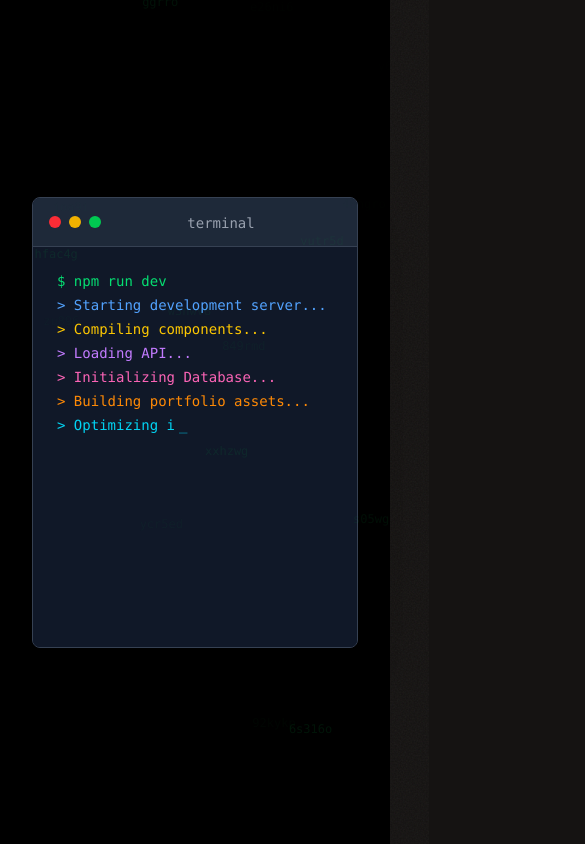
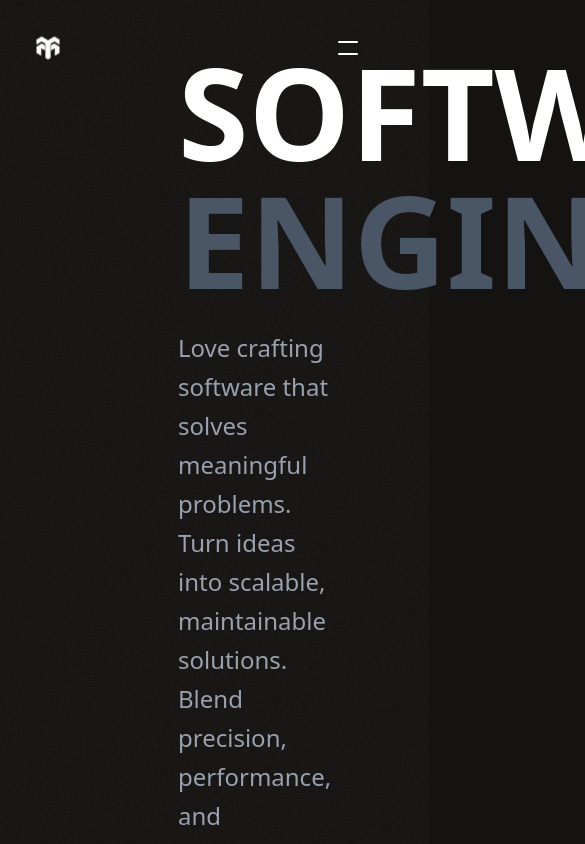
Before and after one commit to MontherTuwati/portfolio-2, a Next.js app: page / in a window 390 px wide. Shown: the top 844 px of the page, 585 px wide, since content can reach past the window. Built offline with nearby package versions, Linux system fonts and the light colour scheme.

Commit message:
Revamp loading animation

```diff
--- /dev/null
+++ b/src/components/GlitchText.tsx
@@ -0,0 +1,89 @@
+import { FC, CSSProperties } from 'react';
+
+interface GlitchTextProps {
+  children: string;
+  speed?: number;
+  enableShadows?: boolean;
+  enableOnHover?: boolean;
+  className?: string;
+}
+
+interface CustomCSSProperties extends CSSProperties {
+  '--after-duration': string;
+  '--before-duration': string;
+  '--after-shadow': string;
+  '--before-shadow': string;
+}
+
+const GlitchText: FC<GlitchTextProps> = ({
+  children,
+  speed = 0.5,
+  enableShadows = true,
+  enableOnHover = false,
+  className = ''
+}) => {
+  const inlineStyles: CustomCSSProperties = {
+    '--after-duration': `${speed * 3}s`,
+    '--before-duration': `${speed * 2}s`,
+    '--after-shadow': enableShadows ? '-5px 0 red' : 'none',
+    '--before-shadow': enableShadows ? '5px 0 cyan' : 'none'
+  };
+
+  const baseClasses = 'text-white text-[clamp(2rem,10vw,8rem)] font-black relative mx-auto select-none cursor-pointer';
+
+  const pseudoClasses = !enableOnHover
+    ? 'after:content-[attr(data-text)] after:absolute after:top-0 after:left-[10px] after:text-white after:bg-[#060010] after:overflow-hidden after:[clip-path:inset(0_0_0_0)] after:[text-shadow:var(--after-shadow)] after:animate-glitch-after ' +
+      'before:content-[attr(data-text)] before:absolute before:top-0 before:left-[-10px] before:text-white before:bg-[#060010] before:overflow-hidden before:[clip-path:inset(0_0_0_0)] before:[text-shadow:var(--before-shadow)] before:animate-glitch-before'
+    : "after:content-[''] after:absolute after:top-0 after:left-[10px] after:text-white after:bg-[#060010] after:overflow-hidden after:[clip-path:inset(0_0_0_0)] after:opacity-0 " +
+      "before:content-[''] before:absolute before:top-0 before:left-[-10px] before:text-white before:bg-[#060010] before:overflow-hidden before:[clip-path:inset(0_0_0_0)] before:opacity-0 " +
+      'hover:after:content-[attr(data-text)] hover:after:opacity-100 hover:after:[text-shadow:var(--after-shadow)] hover:after:animate-glitch-after ' +
+      'hover:before:content-[attr(data-text)] hover:before:opacity-100 hover:before:[text-shadow:var(--before-shadow)] hover:before:animate-glitch-before';
+
+  const combinedClasses = `${baseClasses} ${pseudoClasses} ${className}`;
+
+  return (
+    <div style={inlineStyles} data-text={children} className={combinedClasses}>
+      {children}
+    </div>
+  );
+};
+
+export default GlitchText;
+
+// tailwind.config.js
+// module.exports = {
+//   theme: {
+//     extend: {
+//       keyframes: {
+//         glitch: {
+//           "0%": { "clip-path": "inset(20% 0 50% 0)" },
+//           "5%": { "clip-path": "inset(10% 0 60% 0)" },
+//           "10%": { "clip-path": "inset(15% 0 55% 0)" },
+//           "15%": { "clip-path": "inset(25% 0 35% 0)" },
+//           "20%": { "clip-path": "inset(30% 0 40% 0)" },
+//           "25%": { "clip-path": "inset(40% 0 20% 0)" },
+//           "30%": { "clip-path": "inset(10% 0 60% 0)" },
+//           "35%": { "clip-path": "inset(15% 0 55% 0)" },
+//           "40%": { "clip-path": "inset(25% 0 35% 0)" },
+//           "45%": { "clip-path": "inset(30% 0 40% 0)" },
+//           "50%": { "clip-path": "inset(20% 0 50% 0)" },
+//           "55%": { "clip-path": "inset(10% 0 60% 0)" },
+//           "60%": { "clip-path": "inset(15% 0 55% 0)" },
+//           "65%": { "clip-path": "inset(25% 0 35% 0)" },
+//           "70%": { "clip-path": "inset(30% 0 40% 0)" },
+//           "75%": { "clip-path": "inset(40% 0 20% 0)" },
+//           "80%": { "clip-path": "inset(20% 0 50% 0)" },
+//           "85%": { "clip-path": "inset(10% 0 60% 0)" },
+//           "90%": { "clip-path": "inset(15% 0 55% 0)" },
+//           "95%": { "clip-path": "inset(25% 0 35% 0)" },
+//           "100%": { "clip-path": "inset(30% 0 40% 0)" },
+//         },
+//       },
+//       animation: {
+//         "glitch-after": "glitch var(--after-duration) infinite linear alternate-reverse",
+//         "glitch-before": "glitch var(--before-duration) infinite linear alternate-reverse",
+//       },
+//     },
+//   },
+//   plugins: [],
+// };
--- a/src/components/ui/LoadingAnimation.tsx
+++ b/src/components/ui/LoadingAnimation.tsx
@@ -2,67 +2,31 @@
 
 import React, { useState, useEffect } from 'react';
 import { motion, AnimatePresence } from 'framer-motion';
+import GlitchText from '../GlitchText';
 
 interface LoadingAnimationProps {
   onComplete: () => void;
 }
 
 export default function LoadingAnimation({ onComplete }: LoadingAnimationProps) {
-  const [currentLine, setCurrentLine] = useState(0);
-  const [displayedText, setDisplayedText] = useState('');
-  const [isTyping, setIsTyping] = useState(true);
-
-  const terminalLines = [
-    { text: '$ npm run dev', color: 'text-green-400', delay: 50 },
-    { text: '> Starting development server...', color: 'text-blue-400', delay: 100 },
-    { text: '> Compiling components...', color: 'text-yellow-400', delay: 100 },
-    { text: '> Loading API...', color: 'text-purple-400', delay: 100 },
-    { text: '> Initializing Database...', color: 'text-pink-400', delay: 100 },
-    { text: '> Building portfolio assets...', color: 'text-orange-400', delay: 100 },
-    { text: '> Optimizing images...', color: 'text-cyan-400', delay: 100 },
-    { text: '> Ready! Server running on localhost:3000', color: 'text-green-400', delay: 150 },
-    { text: '', color: 'text-white', delay: 200 },
-    { text: 'Welcome to Monther Tuwati\'s Portfolio', color: 'text-orange-500', delay: 100 },
-    { text: 'Software Engineer • Full Stack Developer', color: 'text-gray-300', delay: 100 },
-    { text: '', color: 'text-white', delay: 200 },
-    { text: 'Press any key to continue...', color: 'text-gray-500', delay: 50 }
-  ];
+  const [glitchType, setGlitchType] = useState<'strong' | 'normal'>('strong');
 
   useEffect(() => {
-    if (currentLine >= terminalLines.length) {
-      setTimeout(() => {
-        onComplete();
-      }, 300);
-      return;
-    }
+    // Simple timer to complete loading
+    const timer = setTimeout(() => {
+      onComplete();
+    }, 3000);
 
-    const currentLineData = terminalLines[currentLine];
-    if (!currentLineData) return;
+    // Alternate between strong and normal glitch
+    const glitchInterval = setInterval(() => {
+      setGlitchType(prev => prev === 'strong' ? 'normal' : 'strong');
+    }, 2000);
 
-    const timeout = setTimeout(() => {
-      if (currentLineData.text === '') {
-        setCurrentLine(prev => prev + 1);
-        return;
-      }
-
-      let charIndex = 0;
-      const typeInterval = setInterval(() => {
-        if (charIndex <= currentLineData.text.length) {
-          setDisplayedText(currentLineData.text.slice(0, charIndex));
-          charIndex++;
-        } else {
-          clearInterval(typeInterval);
-          setTimeout(() => {
-            setCurrentLine(prev => prev + 1);
-          }, 100);
-        }
-      }, 25);
-
-      return () => clearInterval(typeInterval);
-    }, currentLineData.delay);
-
-    return () => clearTimeout(timeout);
-  }, [currentLine, onComplete]);
+    return () => {
+      clearTimeout(timer);
+      clearInterval(glitchInterval);
+    };
+  }, [onComplete]);
 
   return (
     <AnimatePresence>
@@ -72,100 +36,118 @@ export default function LoadingAnimation({ onComplete }: LoadingAnimationProps)
         transition={{ duration: 0.5 }}
         className="fixed inset-0 z-50 bg-black flex items-center justify-center"
       >
-        {/* Terminal Window */}
         <motion.div
-          initial={{ scale: 0.8, opacity: 0 }}
-          animate={{ scale: 1, opacity: 1 }}
-          transition={{ duration: 0.5, ease: "easeOut" }}
-          className="w-full max-w-4xl mx-8 bg-gray-900 rounded-lg shadow-2xl border border-gray-700 overflow-hidden"
-        >
-          {/* Terminal Header */}
-          <div className="bg-gray-800 px-4 py-3 flex items-center border-b border-gray-700">
-            <div className="flex space-x-2">
-              <div className="w-3 h-3 bg-red-500 rounded-full"></div>
-              <div className="w-3 h-3 bg-yellow-500 rounded-full"></div>
-              <div className="w-3 h-3 bg-green-500 rounded-full"></div>
-            </div>
-            <div className="flex-1 text-center">
-              <span className="text-gray-400 text-sm font-mono">terminal</span>
-            </div>
-          </div>
-
-          {/* Terminal Content */}
-          <div className="p-6 font-mono text-sm min-h-[400px] bg-gray-900">
-            <div className="space-y-1">
-              {terminalLines.slice(0, currentLine).map((line, index) => (
-                <motion.div
-                  key={index}
-                  initial={{ opacity: 0, x: -20 }}
-                  animate={{ opacity: 1, x: 0 }}
-                  transition={{ duration: 0.3 }}
-                  className={`${line.color} ${line.text === '' ? 'h-4' : ''}`}
-                >
-                  {line.text}
-                </motion.div>
-              ))}
-
-              {/* Current typing line */}
-              {currentLine < terminalLines.length && (
-                <motion.div
-                  initial={{ opacity: 0 }}
-                  animate={{ opacity: 1 }}
-                  className={`${terminalLines[currentLine]?.color} flex items-center`}
-                >
-                  <span>{displayedText}</span>
-                  <motion.span
-                    animate={{ opacity: [1, 0, 1] }}
-                    transition={{ duration: 0.8, repeat: Infinity }}
-                    className="ml-1"
-                  >
-                    _
-                  </motion.span>
-                </motion.div>
-              )}
-            </div>
-          </div>
-        </motion.div>
-
-        {/* Matrix-style background effect */}
-        <div className="absolute inset-0 overflow-hidden pointer-events-none">
-          {[...Array(20)].map((_, i) => (
-            <motion.div
-              key={i}
-              className="absolute text-green-500/10 text-xs font-mono"
-              style={{
-                left: `${Math.random() * 100}%`,
-                top: `${Math.random() * 100}%`,
-              }}
-              animate={{
-                y: [0, -100],
-                opacity: [0, 1, 0]
-              }}
-              transition={{
-                duration: 3 + Math.random() * 2,
-                repeat: Infinity,
-                delay: Math.random() * 2
-              }}
-            >
-              {Math.random().toString(36).substring(7)}
-            </motion.div>
-          ))}
-        </div>
-
-        {/* Glitch effect overlay */}
-        <motion.div
-          className="absolute inset-0 pointer-events-none"
+          initial={{ opacity: 0, scale: 0.5 }}
           animate={{
-            opacity: [0, 0.1, 0],
-            x: [0, -2, 2, 0]
+            opacity: 1,
+            scale: 1
           }}
           transition={{
-            duration: 0.1,
-            repeat: Infinity,
-            repeatDelay: 2
+            duration: 1
           }}
+          className="flex flex-col items-center justify-center space-y-8"
         >
-          <div className="w-full h-full bg-gradient-to-r from-red-500/5 via-green-500/5 to-blue-500/5"></div>
+          {/* Logo with Custom Glitch Effect */}
+          <motion.div
+            initial={{ opacity: 0, y: -20 }}
+            animate={{
+              opacity: 1,
+              y: 0,
+              rotate: glitchType === 'strong' ? [0, 8, -6, 4, -2, 0] : [0, 0, 0, 0, 0, 0]
+            }}
+            transition={{
+              delay: 0.3,
+              duration: 0.8,
+              rotate: {
+                duration: glitchType === 'strong' ? 0.5 : 0.4,
+                repeat: Infinity,
+                repeatDelay: 1.5,
+                ease: "easeInOut"
+              }
+            }}
+            className="relative w-48 h-48 md:w-64 md:h-64"
+          >
+            {/* Main Logo */}
+            <img
+              src="/logo/mt-logo.svg"
+              alt="Monther Tuwati Logo"
+              className="w-48 h-48 md:w-64 md:h-64 relative z-10"
+            />
+
+            {/* Glitch Layers */}
+            <div className="absolute inset-0 pointer-events-none">
+              {/* Red Glitch Layer */}
+              <motion.img
+                src="/logo/mt-logo.svg"
+                alt="MT Logo Glitch Red"
+                className="w-48 h-48 md:w-64 md:h-64 absolute top-0 left-0"
+                style={{
+                  filter: 'brightness(0) saturate(100%) invert(13%) sepia(94%) saturate(7151%) hue-rotate(0deg) brightness(95%) contrast(118%)',
+                  mixBlendMode: 'screen'
+                }}
+                animate={{
+                  x: glitchType === 'strong' ? [0, 12, -10, 8, -5, 0] : [0, 8, -6, 4, -3, 0],
+                  y: glitchType === 'strong' ? [0, -6, 5, -3, 2, 0] : [0, -4, 3, -2, 1, 0],
+                  opacity: glitchType === 'strong' ? [0, 1, 0.9, 0.7, 0.4, 0] : [0, 1, 0.8, 0.6, 0.3, 0],
+                  scale: glitchType === 'strong' ? [1, 1.05, 0.95, 1.03, 0.97, 1] : [1, 1.02, 0.98, 1.01, 0.99, 1],
+                  rotate: glitchType === 'strong' ? [0, 5, -4, 3, -2, 0] : [0, 0, 0, 0, 0, 0]
+                }}
+                transition={{
+                  duration: glitchType === 'strong' ? 0.5 : 0.4,
+                  repeat: Infinity,
+                  repeatDelay: 1.5,
+                  ease: "easeInOut"
+                }}
+              />
+
+              {/* Cyan Glitch Layer */}
+              <motion.img
+                src="/logo/mt-logo.svg"
+                alt="MT Logo Glitch Cyan"
+                className="w-48 h-48 md:w-64 md:h-64 absolute top-0 left-0"
+                style={{
+                  filter: 'brightness(0) saturate(100%) invert(70%) sepia(100%) saturate(2000%) hue-rotate(180deg) brightness(100%) contrast(100%)',
+                  mixBlendMode: 'screen'
+                }}
+                animate={{
+                  x: glitchType === 'strong' ? [0, -12, 10, -8, 5, 0] : [0, -8, 6, -4, 3, 0],
+                  y: glitchType === 'strong' ? [0, 6, -5, 3, -2, 0] : [0, 4, -3, 2, -1, 0],
+                  opacity: glitchType === 'strong' ? [0, 0.95, 0.8, 0.6, 0.3, 0] : [0, 0.9, 0.7, 0.5, 0.2, 0],
+                  scale: glitchType === 'strong' ? [1, 0.95, 1.05, 0.97, 1.03, 1] : [1, 0.98, 1.02, 0.99, 1.01, 1],
+                  rotate: glitchType === 'strong' ? [0, -5, 4, -3, 2, 0] : [0, 0, 0, 0, 0, 0]
+                }}
+                transition={{
+                  duration: glitchType === 'strong' ? 0.5 : 0.4,
+                  repeat: Infinity,
+                  repeatDelay: 1.8,
+                  ease: "easeInOut"
+                }}
+              />
+
+              {/* Additional White Glitch Layer for more intensity */}
+              <motion.img
+                src="/logo/mt-logo.svg"
+                alt="MT Logo Glitch White"
+                className="w-48 h-48 md:w-64 md:h-64 absolute top-0 left-0"
+                style={{
+                  filter: 'brightness(0) saturate(100%) invert(100%)',
+                  mixBlendMode: 'screen'
+                }}
+                animate={{
+                  x: glitchType === 'strong' ? [0, 8, -8, 5, -3, 0] : [0, 5, -5, 3, -2, 0],
+                  y: glitchType === 'strong' ? [0, -5, 5, -2, 2, 0] : [0, -3, 3, -1, 1, 0],
+                  opacity: glitchType === 'strong' ? [0, 0.8, 0.6, 0.3, 0.15, 0] : [0, 0.6, 0.4, 0.2, 0.1, 0],
+                  rotate: glitchType === 'strong' ? [0, 8, -6, 4, -2, 0] : [0, 2, -2, 1, -1, 0]
+                }}
+                transition={{
+                  duration: glitchType === 'strong' ? 0.45 : 0.35,
+                  repeat: Infinity,
+                  repeatDelay: 2.2,
+                  ease: "easeInOut"
+                }}
+              />
+            </div>
+          </motion.div>
         </motion.div>
       </motion.div>
     </AnimatePresence>
--- a/src/components/ui/StaggeredMenu.tsx
+++ b/src/components/ui/StaggeredMenu.tsx
@@ -357,8 +357,8 @@ export const StaggeredMenu: React.FC<StaggeredMenuProps> = ({
             alt="Logo"
             className="sm-logo-img"
             draggable={false}
-            width={110}
-            height={24}
+            width={165}
+            height={48}
           />
         </div>
         <button
@@ -427,6 +427,24 @@ export const StaggeredMenu: React.FC<StaggeredMenuProps> = ({
           </ul>
           {displaySocials && socialItems && socialItems.length > 0 && (
             <div className="sm-socials" aria-label="Social links">
+              {/* Download Resume Button */}
+              <div className="mb-6">
+                <button
+                  onClick={() => {
+                    const link = document.createElement('a');
+                    link.href = '/cv/Monther_CV.pdf';
+                    link.download = 'Monther_Tuwati_Resume.pdf';
+                    document.body.appendChild(link);
+                    link.click();
+                    document.body.removeChild(link);
+                  }}
+                  className="w-full px-4 py-3 bg-transparent border-2 border-orange-500 text-orange-500 font-bold text-base rounded-lg hover:bg-orange-500 hover:text-white transition-colors focus:outline-none focus:ring-2 focus:ring-orange-500 focus:ring-offset-2 focus:ring-offset-gray-800 flex items-center justify-center space-x-2"
+                >
+                  <i className="fas fa-download text-sm"></i>
+                  <span>Download Resume</span>
+                </button>
+              </div>
+
               <h3 className="sm-socials-title">Socials</h3>
               <ul className="sm-socials-list" role="list">
                 {socialItems.map((s, i) => (
```
